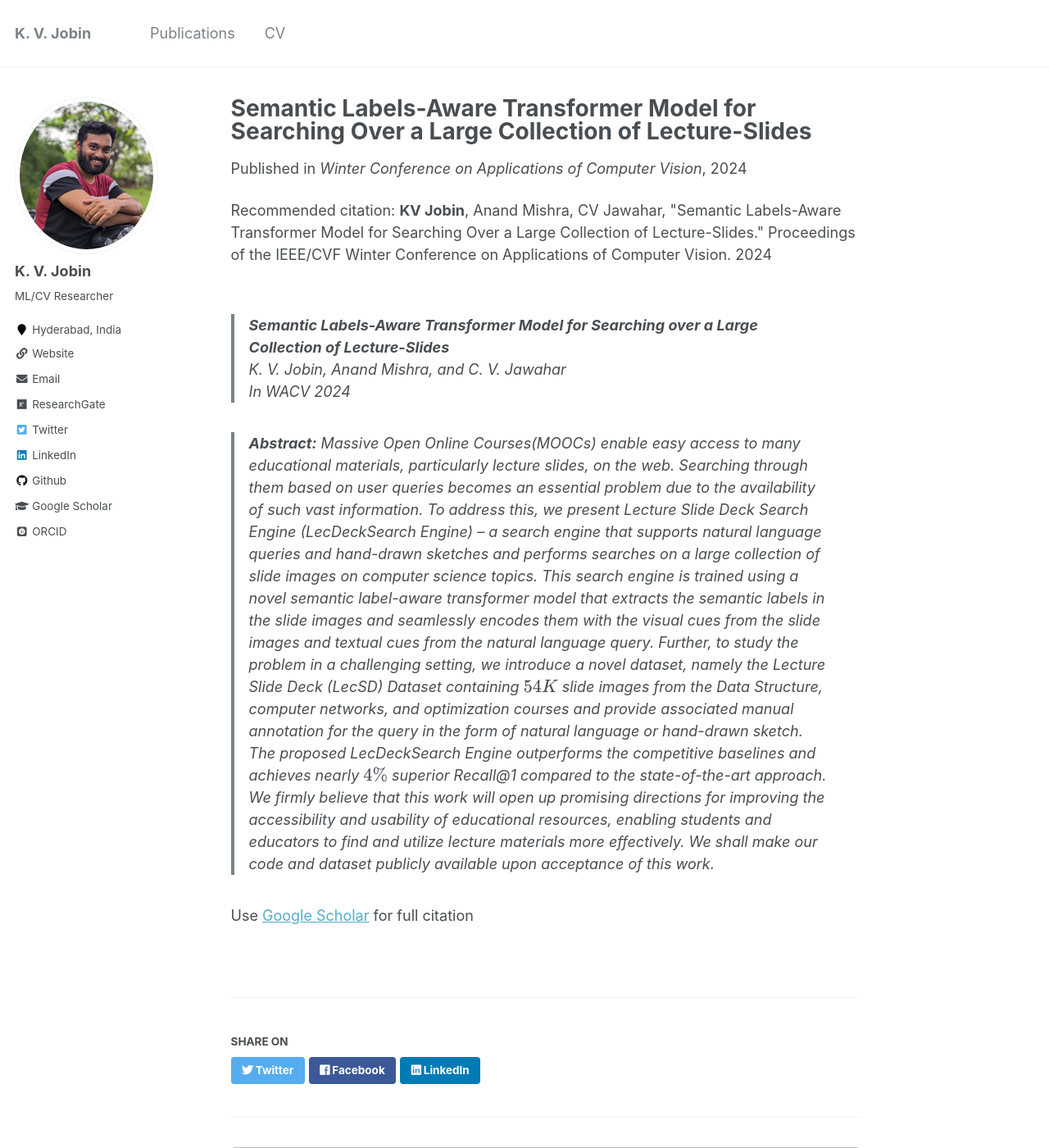
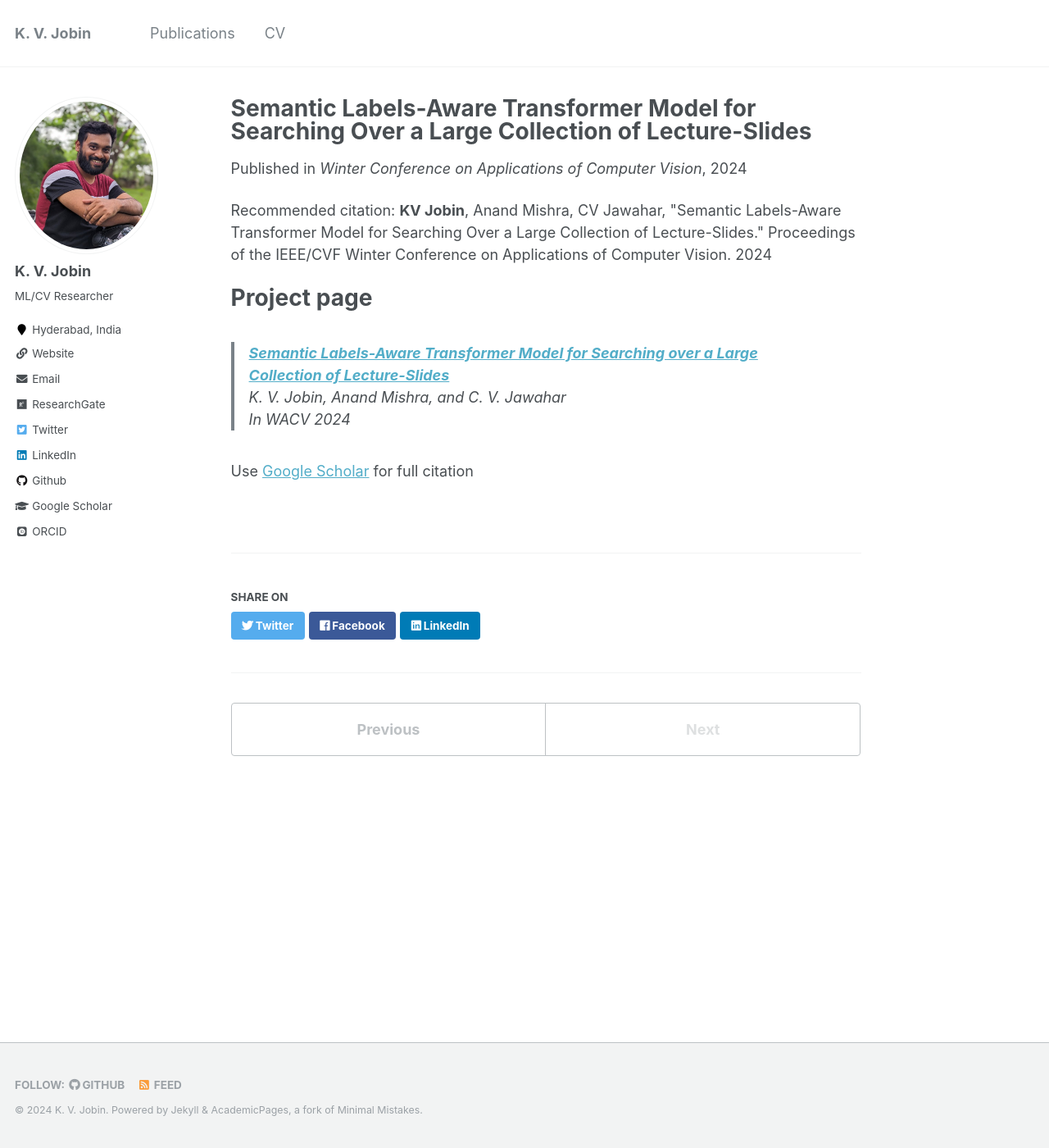
Before and after one commit to jobinkv/jobinkv.github.io, a Jekyll site: the page built from _publications/2024-01-01-Semantic-Labels-Aware-Transformer-Model-for-Searching-Over-a-Large-Collection-of-Lecture-Slides.md, in a window 1280 px wide and 1400 px high. Shown: the whole window at 82% size. Built offline with Jekyll 4.4.1, drawn with Linux system fonts in a browser that asks for light colours; some web fonts are replaced; formulas are drawn with MathJax 3.

Commit message:
project page linking

```diff
--- a/_publications/2024-01-01-Semantic-Labels-Aware-Transformer-Model-for-Searching-Over-a-Large-Collection-of-Lecture-Slides.md
+++ b/_publications/2024-01-01-Semantic-Labels-Aware-Transformer-Model-for-Searching-Over-a-Large-Collection-of-Lecture-Slides.md
@@ -7,14 +7,9 @@ venue: ' Winter Conference on Applications of Computer Vision'
 citation: ' <b> KV Jobin</b>,  Anand Mishra,  CV Jawahar, &quot;Semantic Labels-Aware Transformer Model for Searching Over a Large Collection of Lecture-Slides.&quot; Proceedings of the IEEE/CVF Winter Conference on Applications of Computer Vision. 2024'
 ---
 
-> **Semantic Labels-Aware Transformer Model for Searching over a Large Collection of Lecture-Slides** <br>
+# Project page
+> **[Semantic Labels-Aware Transformer Model for Searching over a Large Collection of Lecture-Slides](/lecsd)** <br>
 > K. V. Jobin, Anand Mishra, and C. V. Jawahar<br>
 > In WACV 2024<br>
 
-> **Abstract:** *Massive Open Online Courses(MOOCs) enable easy access to many educational materials, particularly lecture slides, on the web. Searching through them based on user queries becomes an essential problem due to the availability of such vast information.
-To address this, we present Lecture Slide Deck Search Engine (LecDeckSearch Engine) -- a search engine that supports natural language queries and hand-drawn sketches and performs searches on a large collection of slide images on computer science topics.
-This search engine is trained using a novel semantic label-aware transformer model that extracts the semantic labels in the slide images and seamlessly encodes them with the visual cues from the slide images and textual cues from the natural language query.
-Further, to study the problem in a challenging setting, we introduce a novel dataset, namely the Lecture Slide Deck (LecSD) Dataset containing $54K$ slide images from the Data Structure, computer networks, and optimization courses and provide associated manual annotation for the query in the form of natural language or hand-drawn sketch.
-The proposed LecDeckSearch Engine outperforms the competitive baselines and achieves nearly $4\%$ superior Recall@1 compared to the state-of-the-art approach. We firmly believe that this work will open up promising directions for improving the accessibility and usability of educational resources, enabling students and educators to find and utilize lecture materials more effectively. We shall make our code and dataset publicly available upon acceptance of this work.*<br>
-
 Use [Google Scholar](https://scholar.google.com/citations?view_op=view_citation&hl=en&user=hP79D9EAAAAJ&sortby=pubdate&citation_for_view=hP79D9EAAAAJ:L8Ckcad2t8MC){:target="_blank"} for full citation
```
